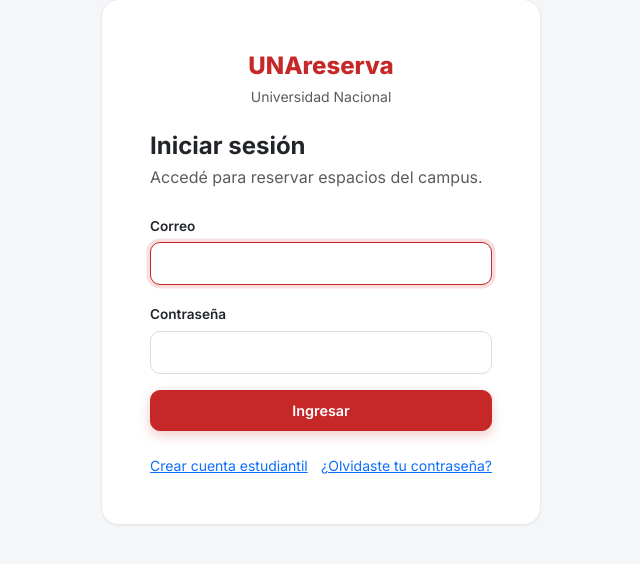
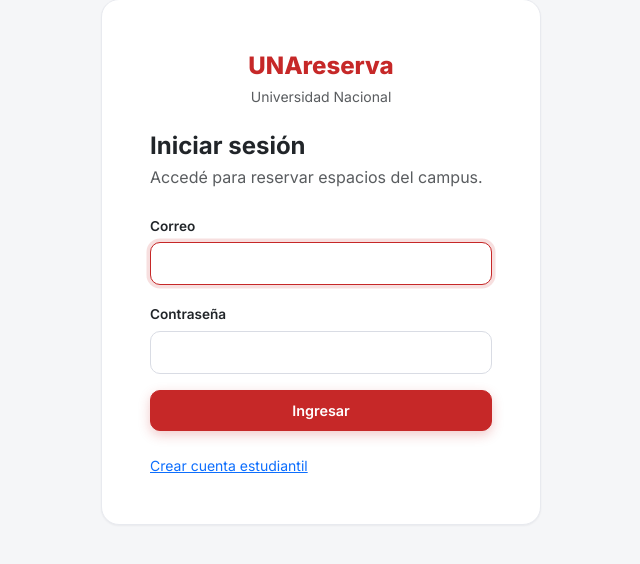
Before and after one commit to javierdi12/UNAreserva, a Flask app: page /login in a window 1280 px wide. Shown: the part 138-702 px from the top of the page, without its empty margins (319-959 px from the left). Run offline with Flask 3, Linux system fonts and the light colour scheme; data that the repository does not hold is empty.

Commit message:
fix: ocultar recuperación de contraseña no disponible

```diff
--- a/src/templates/login.html
+++ b/src/templates/login.html
@@ -3,12 +3,14 @@
 <h2 class="h4 fw-bold mb-1">Iniciar sesión</h2>
 <p class="text-muted mb-4">Accedé para reservar espacios del campus.</p>
 <form method="post">
-    <div class="mb-3"><label class="form-label">Correo</label><input type="email" name="correo" class="form-control" required autofocus></div>
-    <div class="mb-3"><label class="form-label">Contraseña</label><input type="password" name="password" class="form-control" required></div>
+    <div class="mb-3"><label class="form-label">Correo</label><input type="email" name="correo" class="form-control"
+            required autofocus></div>
+    <div class="mb-3"><label class="form-label">Contraseña</label><input type="password" name="password"
+            class="form-control" required></div>
     <button class="btn btn-una w-100" type="submit">Ingresar</button>
 </form>
 <div class="d-flex justify-content-between mt-4 small">
     <a href="{{ url_for('register') }}">Crear cuenta estudiantil</a>
-    <a href="{{ url_for('forgot_password') }}">¿Olvidaste tu contraseña?</a>
+    <!-- <a href="{{ url_for('forgot_password') }}">¿Olvidaste tu contraseña?</a> -->
 </div>
 {% endblock %}
```
